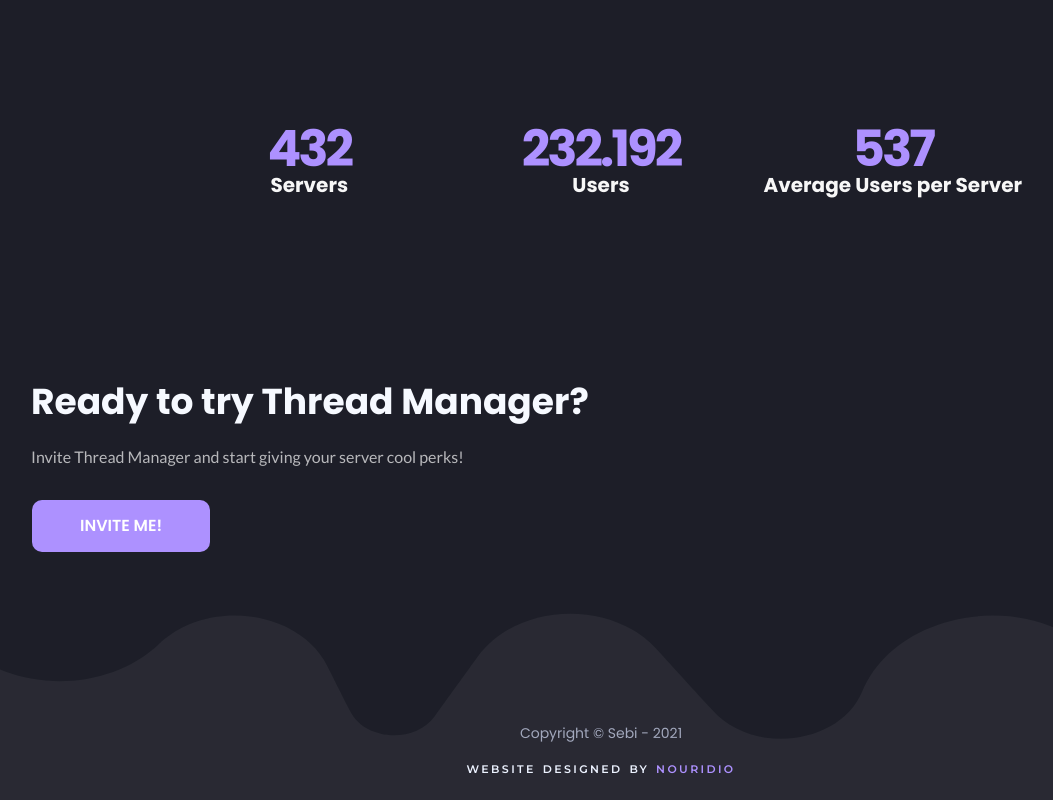
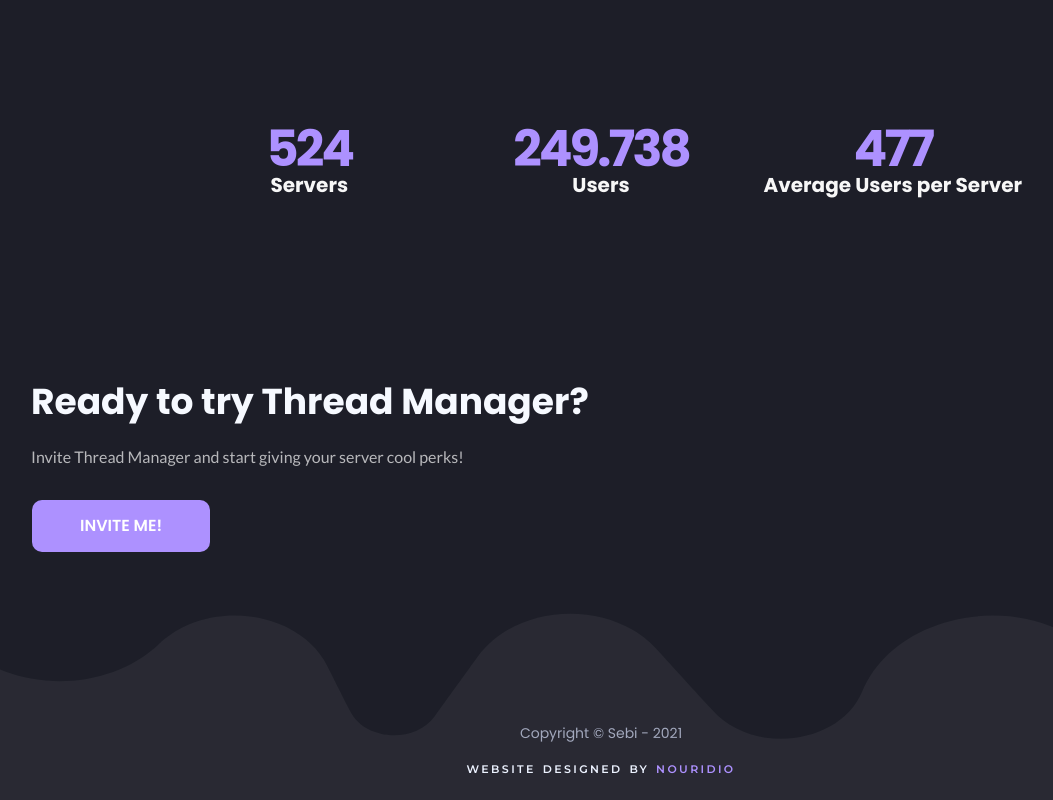
Before and after one commit to Dev-Sebi/Thread-Manager.com, a plain HTML site: page index.html in a window 1280 px wide. Shown: the part 1658-2458 px from the top of the page, without its empty margins (39-1092 px from the left). Drawn offline with nearby package versions, Linux system fonts and the light colour scheme.

Commit message:
Update index.html

```diff
--- a/index.html
+++ b/index.html
@@ -91,19 +91,19 @@
     <div class="cards">
         <div class="card statistic" style="width: 18rem;">
             <div class="card-body">
-                <p class="card-title" style="font-size: 50px !important;line-height: 15px !important;letter-spacing: -0.06em !important;font-weight: bold !important;">432</h1>
+                <p class="card-title" style="font-size: 50px !important;line-height: 15px !important;letter-spacing: -0.06em !important;font-weight: bold !important;">524</h1>
                 <p style="font-weight: bold !important;font-size: 20px !important;">Servers</p>
             </div>
         </div>
         <div class="card statistic" style="width: 18rem;">
             <div class="card-body">
-                <p class="card-title" style="font-size: 50px !important;line-height: 15px !important;letter-spacing: -0.06em !important;font-weight: bold !important;">232.192</h1>
+                <p class="card-title" style="font-size: 50px !important;line-height: 15px !important;letter-spacing: -0.06em !important;font-weight: bold !important;">249.738</h1>
                 <p style="font-weight: bold !important;font-size: 20px !important;">Users</p>
             </div>
         </div>
         <div class="card statistic" style="width: 18rem;">
             <div class="card-body">
-                <p class="card-title" style="font-size: 50px !important;line-height: 15px !important;letter-spacing: -0.06em !important;font-weight: bold !important;">537</h1>
+                <p class="card-title" style="font-size: 50px !important;line-height: 15px !important;letter-spacing: -0.06em !important;font-weight: bold !important;">477</h1>
                 <p style="font-weight: bold !important;font-size: 20px !important;">Average Users per Server</p>
             </div>
         </div>
```
